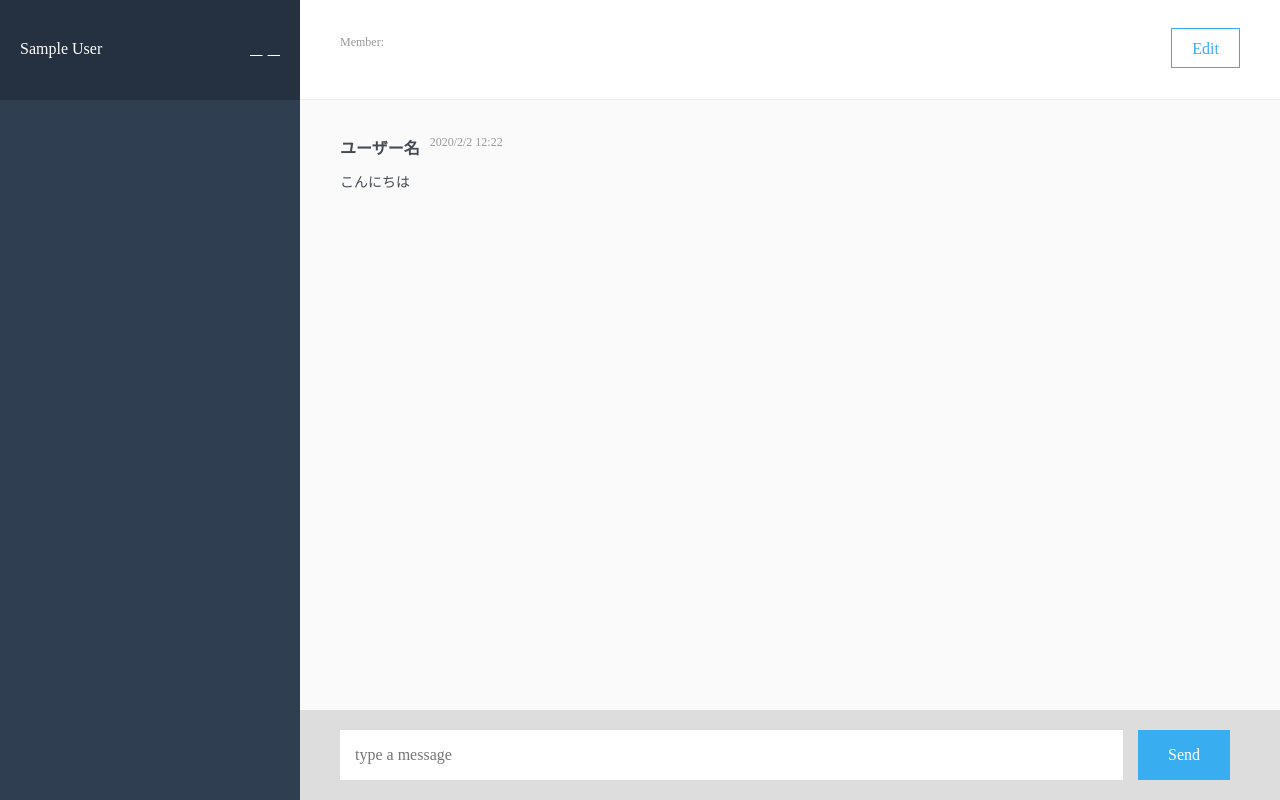
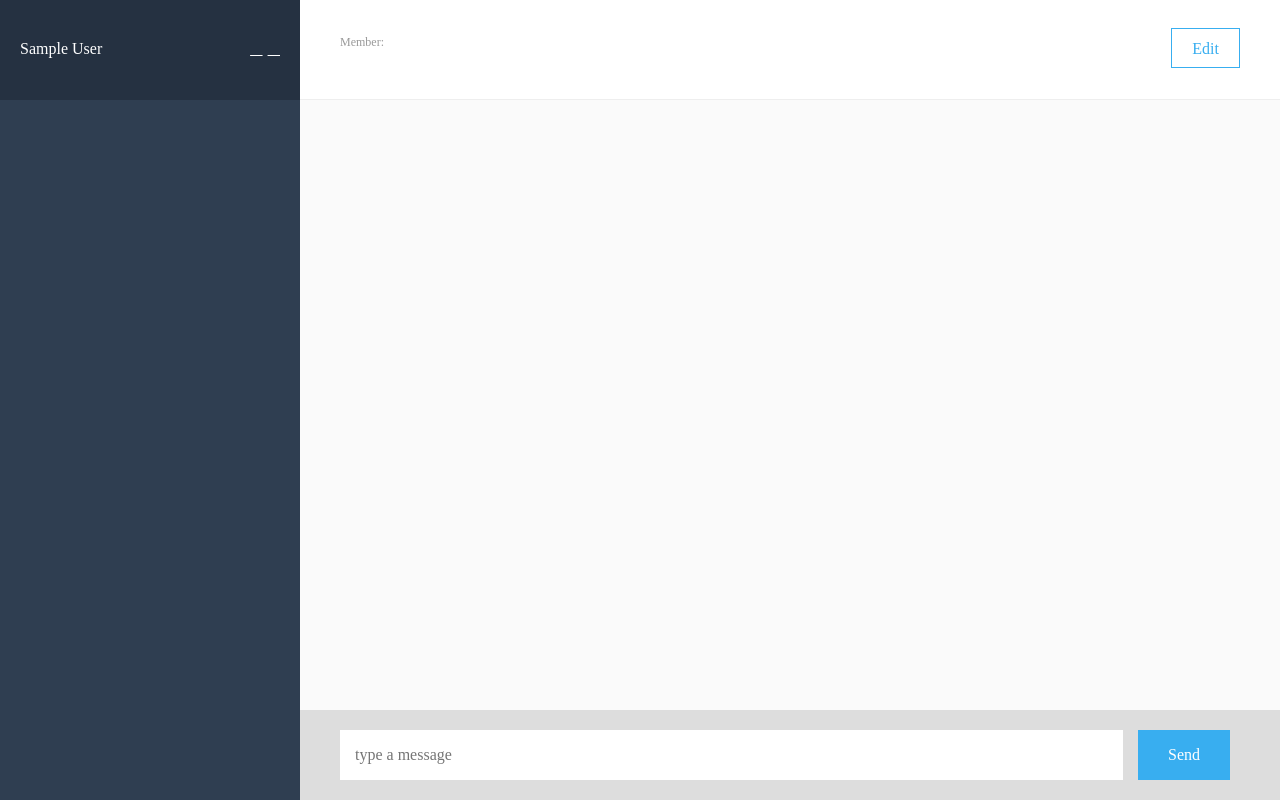
Before and after one commit to sung1203/chat-space, a Rails app: template app/views/messages/index.html.haml in a window 1280 px wide. Run offline with Rails 7, Linux system fonts and the light colour scheme; the template is opened without the code that fills it, so the values that code supplies are empty; the visitor is signed in with stand-in values (Sample User, id 1); style sheets or scripts are compiled from the project's sources; some libraries are stand-ins or nearby versions.

Commit message:
デプロイ

```diff
--- a/app/views/messages/_main_chat.html.haml
+++ b/app/views/messages/_main_chat.html.haml
@@ -13,15 +13,7 @@
 
   .MessageField
     =render @messages
-    .MessageBox
-      .MessageInfo
-        .MessageInfo__userName
-          ユーザー名
-        .MessageInfo__date
-          2020/2/2 12:22
-      .Message
-        %p.Message__content
-          こんにちは
+
 
 
   .Footer
```
Also changed, not shown: app/views/messages/create.json.jbuilder.
